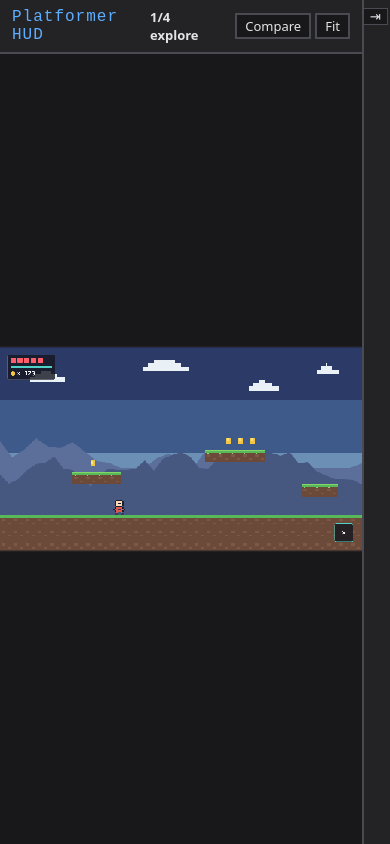
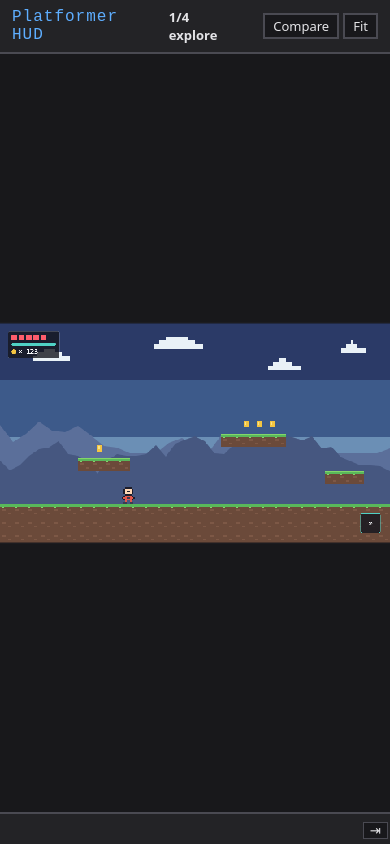
Before and after one commit to thomas-ratz/game-ui-proof, a plain HTML site: page docs/demo/hud/index.html in a window 390 px wide. Both pictures are taken after a click on the button "Hide or show the panel". Drawn offline with Linux system fonts and the light colour scheme; files that its build step writes are made by us from their sources; no server answers; files whose address does not match are found by name.

Commit message:
Demo thumbnails at 16:9, previews stack on phones, date 1.0.0

```diff
--- a/skills/ui-preview/assets/kit/kit.css
+++ b/skills/ui-preview/assets/kit/kit.css
@@ -44,6 +44,13 @@ body {
   background: var(--panel-deep); color: var(--text); border: 1px solid var(--border); cursor: pointer; padding: 0 6px;
 }
 #panel.collapsed #collapse { right: 2px; }
+/* Narrow screens (a phone): the stage on top, the panel under it. */
+@media (max-width: 760px) {
+  body { flex-direction: column; }
+  #stage-area { flex: 9 1 0; }
+  #panel { width: auto; flex: 11 1 0; min-height: 0; border-left: none; border-top: 2px solid var(--border); }
+  #panel.collapsed { width: auto; flex: none; height: 32px; }
+}
 #panel h2 { font: 13px var(--display); color: var(--accent); margin: 18px 0 6px; letter-spacing: 1px; }
 #panel h2 small { color: var(--dim); font: 11px system-ui, sans-serif; letter-spacing: 0; margin-left: 6px; }
 #panel .note { color: var(--dim); margin: 4px 0; }
```
Also changed, not shown: docs/demo/index.html (+1 -1 lines), 2 other files.
